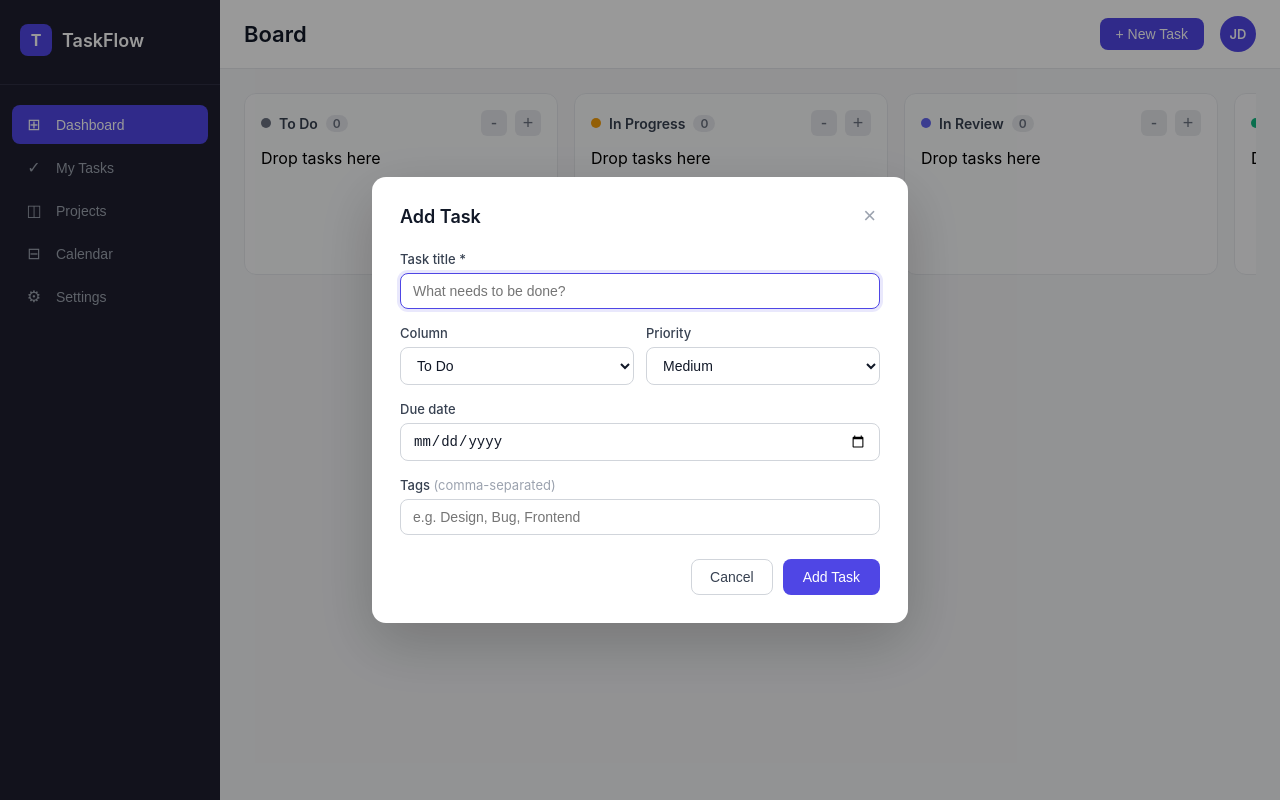
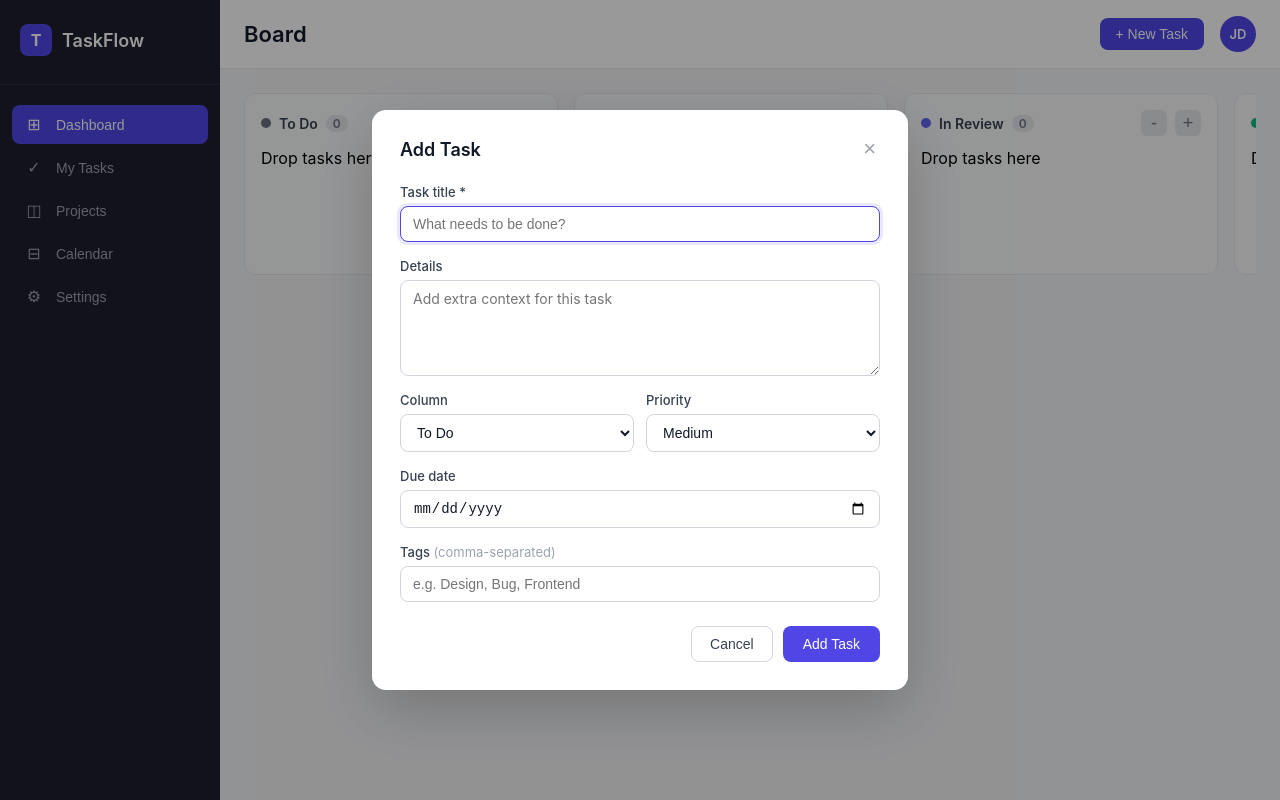
Before and after one commit to igor-datsenko/task-manager, a React (Create React App) app: page / in a window 1280 px wide. Both pictures are taken after a click on the button "+ New Task". Built offline with nearby package versions, Linux system fonts and the light colour scheme.

Commit message:
Adds field to store user's tasks

```diff
--- a/src/components/TaskCard/TaskCard.css
+++ b/src/components/TaskCard/TaskCard.css
@@ -45,6 +45,14 @@
   line-height: 1.4;
 }
 
+.task-card-details {
+  font-size: 13px;
+  line-height: 1.5;
+  color: #6b7280;
+  margin: 0 0 12px;
+  white-space: pre-wrap;
+}
+
 .task-card-footer {
   display: flex;
   align-items: center;
--- a/src/components/TaskCard/TaskCard.jsx
+++ b/src/components/TaskCard/TaskCard.jsx
@@ -6,7 +6,7 @@ const PRIORITY_CONFIG = {
   low:    { label: 'Low',    className: 'priority--low' },
 };
 
-function TaskCard({ id, title, priority, due, tags = [] }) {
+function TaskCard({ id, title, details, priority, due, tags = [] }) {
   const p = PRIORITY_CONFIG[priority];
 
   function handleDragStart(e) {
@@ -28,6 +28,7 @@ function TaskCard({ id, title, priority, due, tags = [] }) {
         </div>
       )}
       <p className="task-card-title">{title}</p>
+      {details ? <p className="task-card-details">{details}</p> : null}
       <div className="task-card-footer">
         <span className={`task-card-priority ${p.className}`}>{p.label}</span>
         <span className="task-card-due">{due}</span>
--- a/src/components/TaskModal/TaskModal.css
+++ b/src/components/TaskModal/TaskModal.css
@@ -81,7 +81,8 @@
 }
 
 .form-group input,
-.form-group select {
+.form-group select,
+.form-group textarea {
   padding: 9px 12px;
   border: 1px solid #d1d5db;
   border-radius: 8px;
@@ -95,9 +96,16 @@
 }
 
 .form-group input:focus,
-.form-group select:focus {
+.form-group select:focus,
+.form-group textarea:focus {
   border-color: #4f46e5;
   box-shadow: 0 0 0 3px rgba(79, 70, 229, 0.12);
+}
+
+.form-group textarea {
+  resize: vertical;
+  min-height: 96px;
+  font-family: inherit;
 }
 
 .form-row {
--- a/src/components/TaskModal/TaskModal.jsx
+++ b/src/components/TaskModal/TaskModal.jsx
@@ -4,6 +4,7 @@ import './TaskModal.css';
 
 const EMPTY_FORM = {
   title: '',
+  details: '',
   status: 'todo',
   priority: 'medium',
   due: '',
@@ -63,6 +64,18 @@ function TaskModal({ isOpen, defaultStatus = 'todo', onClose, onSubmit }) {
             />
           </div>
 
+          <div className="form-group">
+            <label htmlFor="details">Details</label>
+            <textarea
+              id="details"
+              name="details"
+              placeholder="Add extra context for this task"
+              value={form.details}
+              onChange={handleChange}
+              rows="4"
+            />
+          </div>
+
           <div className="form-row">
             <div className="form-group">
               <label htmlFor="status">Column</label>
```
Also changed, not shown: 1 other file (tests, documents, lock files or other folders).
